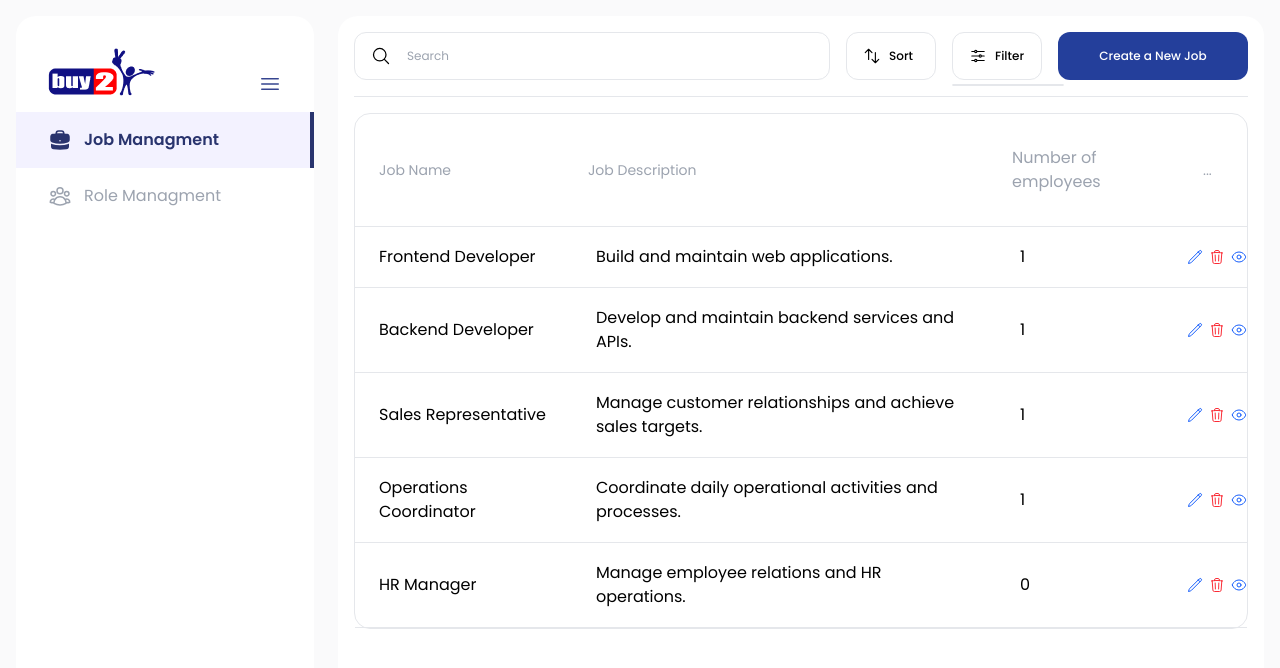
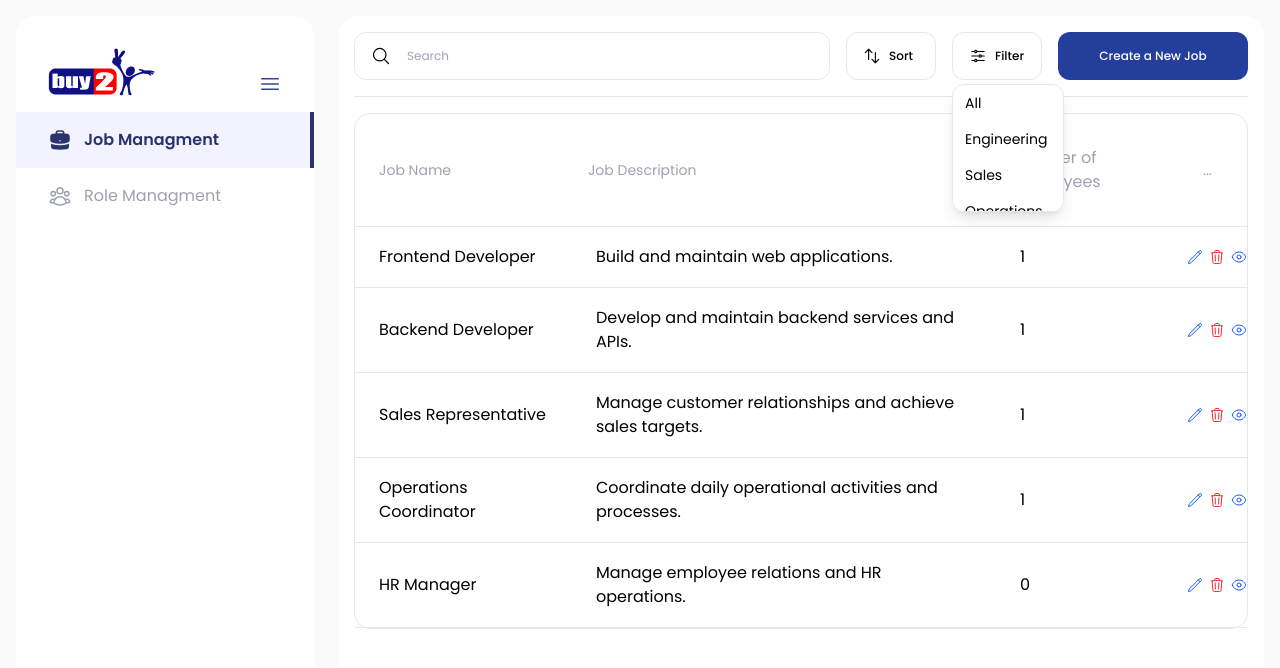
Before and after one commit to AbdalrahmanEsmat/Buy2, a React (Vite) app: page /job-management in a window 1280 px wide. Both pictures are taken after a click on the button "Filter". Shown: the top 668 px of the page. Built offline with nearby package versions, Linux system fonts and the light colour scheme.

Commit message:
Creating the filter logic of the job managemant page

```diff
--- a/src/features/departmentManagement/useDepartments.ts
+++ b/src/features/departmentManagement/useDepartments.ts
@@ -9,6 +9,8 @@ export function useDepartments() {
   } = useQuery({
     queryKey: ['departments'],
     queryFn: getDepartments,
+    staleTime: 60 * 60 * 1000,
+    gcTime: 60 * 60 * 1000,
   });
 
   return { departments, isPending, isError };
--- a/src/features/jobManagement/JobActions.tsx
+++ b/src/features/jobManagement/JobActions.tsx
@@ -1,11 +1,25 @@
-import { useState } from 'react';
+import { useState, type Dispatch } from 'react';
+import { useDepartments } from '../departmentManagement/useDepartments';
+import { useSearchParams } from 'react-router-dom';
 import {
   ArrowsUpDownIcon,
   AdjustmentsHorizontalIcon,
 } from '@heroicons/react/24/outline';
+import Loader from '../../components/Loader';
 
-export default function JobActions() {
+type Props = {
+  setSearchValue: Dispatch<string>;
+};
+
+export default function JobActions({ setSearchValue }: Props) {
+  const { departments, isPending, isError } = useDepartments();
+  const [searchParams, setSearchParams] = useSearchParams();
   const [isFilterOpen, setIsFilterOpen] = useState(false);
+
+  //////////////////////
+  if (isPending) return <Loader />;
+  if (isError) throw new Error('could not fetch the departments');
+  //////////////////////
 
   return (
     <div className="flex h-full items-center gap-8">
@@ -30,7 +44,36 @@ export default function JobActions() {
         </button>
         {isFilterOpen && (
           <div className="absolute left-0 top-full z-50 mt-2 w-56 max-h-64 overflow-y-auto rounded-lg border border-gray-200 bg-white shadow-lg">
-            {/* options */}
+            <button
+              key="all"
+              type="button"
+              className="w-full px-6 py-4 text-left text-sm text-black hover:bg-gray-50 cursor-pointer"
+              onClick={() => {
+                searchParams.delete('department');
+                searchParams.delete('page');
+                setSearchParams(searchParams);
+                setIsFilterOpen(false);
+                setSearchValue('');
+              }}
+            >
+              All
+            </button>
+            {Object.values(departments!).map((department) => (
+              <button
+                key={department.id}
+                type="button"
+                className="w-full px-6 py-4 text-left text-sm text-black hover:bg-gray-50 cursor-pointer"
+                onClick={() => {
+                  searchParams.set('department', department.id);
+                  searchParams.delete('page');
+                  setSearchParams(searchParams);
+                  setIsFilterOpen(false);
+                  setSearchValue('');
+                }}
+              >
+                {department.name}
+              </button>
+            ))}
           </div>
         )}
       </div>
--- a/src/features/jobManagement/useJobs.ts
+++ b/src/features/jobManagement/useJobs.ts
@@ -1,14 +1,23 @@
 import { useQuery } from '@tanstack/react-query';
 import { getJobs } from '../../services/apiJobs';
+import { useSearchParams } from 'react-router-dom';
 
 export function useJobs() {
+  const [searchParams] = useSearchParams();
+
+  const departmentId = searchParams.get('department');
+
+  const filter = departmentId
+    ? { field: 'departmentId', value: departmentId }
+    : null;
+
   const {
     data: jobs,
     isPending,
     isError,
   } = useQuery({
-    queryKey: ['jobs'],
-    queryFn: getJobs,
+    queryKey: ['jobs', filter],
+    queryFn: () => getJobs({ filter }),
   });
 
   return { jobs, isPending, isError };
--- a/src/pages/JobManagment.tsx
+++ b/src/pages/JobManagment.tsx
@@ -25,7 +25,7 @@ export default function JobManagement() {
           jobs={jobs!}
           setSearchResult={setSearchResult}
         />
-        <JobActions />
+        <JobActions setSearchValue={setSearchValue} />
       </div>
       <hr className="border-gray-200" />
       <JobTable
--- a/src/services/apiJobs.ts
+++ b/src/services/apiJobs.ts
@@ -1,8 +1,21 @@
 import { jobs } from '../mocks/db';
 import type { Job } from '../types';
 
-export async function getJobs(): Promise<Record<string, Job>> {
+type Props = {
+  filter: {
+    field: string;
+    value: string;
+  } | null;
+};
+
+export async function getJobs({ filter }: Props): Promise<Record<string, Job>> {
   await new Promise((resolve) => setTimeout(resolve, 1000));
 
-  return jobs;
+  if (!filter) return jobs;
+
+  return Object.fromEntries(
+    Object.entries(jobs).filter(
+      ([, job]) => job[filter.field as keyof Job] === filter.value,
+    ),
+  );
 }
```
